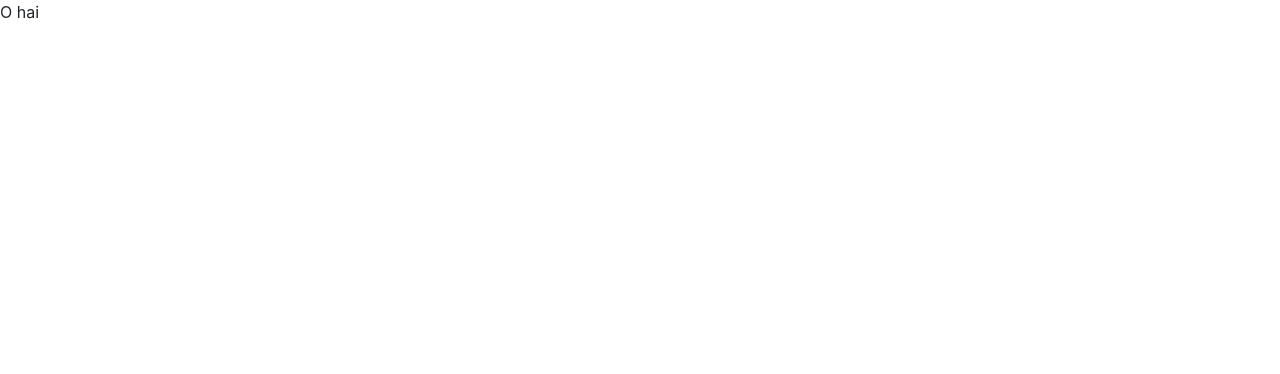
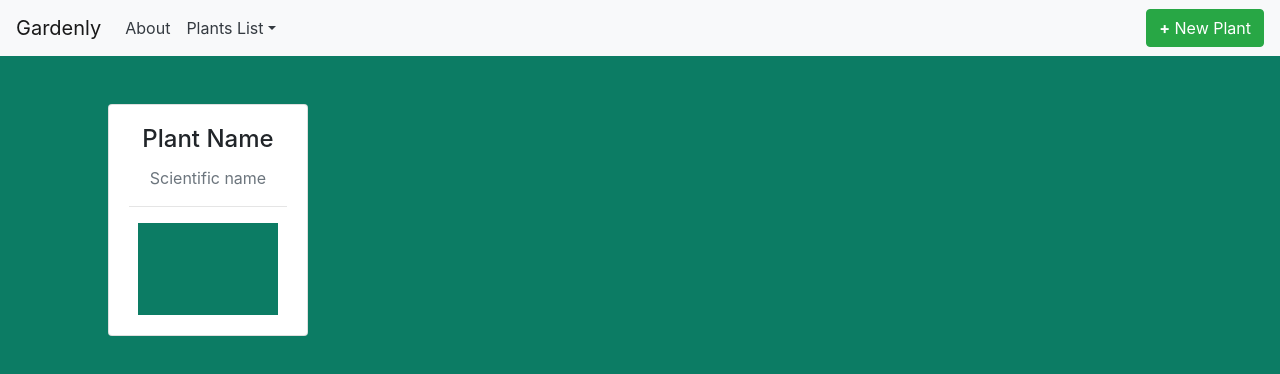
Before and after one commit to ScubaTim/garden-frontend, a React (Create React App) app: page / in a window 1280 px wide. Shown: the top 374 px of the page. Built offline with nearby package versions, Linux system fonts and the light colour scheme; no server answers.

Commit message:
basic UI, installed axios

```diff
--- a/package.json
+++ b/package.json
@@ -6,6 +6,7 @@
     "@testing-library/jest-dom": "^5.11.4",
     "@testing-library/react": "^11.1.0",
     "@testing-library/user-event": "^12.1.10",
+    "axios": "^0.21.1",
     "bootstrap": "^4.5.3",
     "react": "^17.0.1",
     "react-dom": "^17.0.1",
@@ -36,5 +37,6 @@
       "last 1 firefox version",
       "last 1 safari version"
     ]
-  }
+  },
+  "proxy": "http://localhost:3001"
 }
--- a/src/components/App/App.js
+++ b/src/components/App/App.js
@@ -1,15 +1,32 @@
-import React from 'react';
-import GardenView from '../gardenView/GardenView';
-import PlantView from '../plantview/PlantView';
-import UserLogin from '../userLogin/UserLogin';
+import React, { useState, useEffect } from 'react'
+import axios from 'axios'
+import { Container } from 'reactstrap'
+import Toolbar from '../toolbar/Toolbar'
+import GardenView from '../gardenView/GardenView'
+import UserLogin from '../userLogin/UserLogin'
 
 const App = () => {
+  const [loggedIn, setLoggedIn] = useState(true)
+  const [plantsData, setPlantsData] = useState([])
+
+  useEffect(() => {
+    axios
+      .get("/plants")
+      .then(response => {
+        setPlantsData(response)
+      })
+      .catch(err => console.log('error getting data', err))
+  })
+  console.log(plantsData)
+
   return (
-    <div className="App">
-      <header className="App-header">
-        O hai
-      </header>
-    </div>
+    <>
+      <Toolbar />
+      <Container className="App">
+        {loggedIn ? <GardenView /> : <UserLogin />}
+        {plantsData}
+      </Container>
+    </>
   );
 }
 
--- a/src/components/gardenView/GardenView.js
+++ b/src/components/gardenView/GardenView.js
@@ -1,5 +1,21 @@
-import React from 'react';
+import React, { useState } from 'react';
+import PlantView from '../plantview/PlantView'
+import PlantCard from '../plantCard/PlantCard'
+import { Container, Row, Col } from 'reactstrap';
 
-const GardenView = () => { }
+const GardenView = () => {
+    const [existingGarden, setExistingGarden] = useState(true)
+
+    return (
+        <Container>
+            <Row>
+                <Col>
+                    {existingGarden ? <PlantCard /> : <PlantView />}
+                </Col>
+            </Row>
+        </Container>
+    )
+
+}
 
 export default GardenView
--- /dev/null
+++ b/src/components/plantCard/PlantCard.js
@@ -0,0 +1,21 @@
+import React from 'react'
+import { Card, CardBody, CardTitle, CardText } from 'reactstrap';
+import image from '../../images/1.png'
+
+const PlantCard = (props) => {
+
+    return (
+        <Card className="text-center my-5 mx-2" style={{ width: "200px" }}>
+            <CardBody>
+                <CardTitle tag="h4">Plant Name</CardTitle>
+                <CardText className="text-muted">
+                    <span>Scientific name</span>
+                    <hr />
+                </CardText>
+                <img style={{ width: "140px" }} src={image} alt="placeholder" />
+            </CardBody>
+        </Card>
+    )
+}
+
+export default PlantCard
--- a/src/components/plantview/PlantView.js
+++ b/src/components/plantview/PlantView.js
@@ -1,5 +1,99 @@
 import React from 'react';
+import { Col, Button, Form, FormGroup, FormText, Label, Input, Card, CardBody, CardTitle } from 'reactstrap';
 
-const PlantView = () => { }
+
+const PlantView = () => (
+    <Card body className="mt-3 mb-5 p-5">
+        <CardBody className="pt-0">
+            <CardTitle className="text-center" tag="h3">Add Plant</CardTitle>
+            <hr className="mb-5" />
+            <Form>
+                <FormGroup row>
+                    <Label for="exampleEmail" sm={2}>Plant Name</Label>
+                    <Col sm={10}>
+                        <Input type="email" name="email" id="exampleEmail" placeholder="with a placeholder" />
+                    </Col>
+                </FormGroup>
+                <FormGroup row>
+                    <Label for="examplePassword" sm={2}>Scientific Name</Label>
+                    <Col sm={10}>
+                        <Input type="password" name="password" id="examplePassword" placeholder="password placeholder" />
+                    </Col>
+                </FormGroup>
+
+                <FormGroup row>
+                    <Label for="exampleText" sm={2}>Description</Label>
+                    <Col sm={10}>
+                        <Input type="textarea" name="text" id="exampleText" />
+                    </Col>
+                </FormGroup>
+                <FormGroup row>
+                    <Label for="exampleText" sm={2}>Optimal Soil</Label>
+                    <Col sm={10}>
+                        <Input type="text" name="text" id="exampleText" />
+                    </Col>
+                </FormGroup>
+                <FormGroup row>
+                    <Label for="exampleText" sm={2}>Optimal Watering</Label>
+                    <Col sm={10}>
+                        <Input type="text" name="text" id="exampleText" />
+                    </Col>
+                </FormGroup>
+                <FormGroup row>
+                    <Label for="exampleText" sm={2}>Month to Plant</Label>
+                    <Col sm={10}>
+                        <Input type="text" name="text" id="exampleText" />
+                    </Col>
+                </FormGroup>
+                <FormGroup row>
+                    <Label for="exampleText" sm={2}>Month Planted</Label>
+                    <Col sm={10}>
+                        <Input type="textarea" name="text" id="exampleText" />
+                    </Col>
+                </FormGroup>
+                <FormGroup row>
+                    <Label for="exampleText" sm={2}>Month to Harvest</Label>
+                    <Col sm={10}>
+                        <Input type="textarea" name="text" id="exampleText" />
+                    </Col>
+                </FormGroup>
+                <FormGroup row>
+                    <Label for="exampleSelect" sm={2}>Optimal Sunlight</Label>
+                    <Col sm={10}>
+                        <Input type="select" name="select" id="exampleSelect">
+                            <option>1</option>
+                            <option>2</option>
+                            <option>3</option>
+                            <option>4</option>
+                            <option>5</option>
+                        </Input>
+                    </Col>
+                </FormGroup>
+                <FormGroup row>
+                    <Label for="exampleSelect" sm={2}>Grown from seed?</Label>
+                    <Col sm={10}>
+                        <Input type="select" name="select" id="exampleSelect">
+                            <option>1</option>
+                            <option>2</option>
+                            <option>3</option>
+                            <option>4</option>
+                            <option>5</option>
+                        </Input>
+                    </Col>
+                </FormGroup>
+                <FormGroup row>
+                    <Label for="exampleFile" sm={2}>Image</Label>
+                    <Col sm={10}>
+                        <Input type="file" name="file" id="exampleFile" />
+                        <FormText color="muted">
+                            Please upload a plant image!
+                            </FormText>
+                    </Col>
+                </FormGroup>
+                <Button className="mt-5" block size="lg" color="success">Submit</Button>
+            </Form>
+        </CardBody>
+    </Card>
+)
 
 export default PlantView
--- /dev/null
+++ b/src/components/toolbar/Toolbar.js
@@ -0,0 +1,53 @@
+import React, { useState } from 'react';
+import {
+    Collapse,
+    Navbar,
+    NavbarToggler,
+    NavbarBrand,
+    Nav,
+    NavItem,
+    NavLink,
+    UncontrolledDropdown,
+    DropdownToggle,
+    DropdownMenu,
+    DropdownItem,
+    Button
+} from 'reactstrap';
+
+const Toolbar = () => {
+    const [isOpen, setIsOpen] = useState(false);
+
+    const toggle = () => setIsOpen(!isOpen);
+
+    return (
+        <div>
+            <Navbar color="light" light expand="md">
+                <NavbarBrand href="/">Gardenly</NavbarBrand>
+                <NavbarToggler onClick={toggle} />
+                <Collapse isOpen={isOpen} navbar>
+                    <Nav className="mr-auto" navbar>
+                        <NavItem>
+                            <NavLink className="text-dark" href="https://github.com/reactstrap/reactstrap">About</NavLink>
+                        </NavItem>
+                        <UncontrolledDropdown nav inNavbar>
+                            <DropdownToggle className="text-dark" nav caret>
+                                Plants List
+                            </DropdownToggle>
+                            <DropdownMenu right>
+                                <DropdownItem>
+                                    Plant 1
+                                </DropdownItem>
+                                <DropdownItem>
+                                    Plant 2
+                                </DropdownItem>
+                            </DropdownMenu>
+                        </UncontrolledDropdown>
+                    </Nav>
+                </Collapse>
+                <Button color="success" ><span className="font-weight-bold">+</span> New Plant</Button>
+            </Navbar>
+        </div>
+    );
+}
+
+export default Toolbar;
--- a/src/components/userLogin/UserLogin.js
+++ b/src/components/userLogin/UserLogin.js
@@ -1,5 +1,29 @@
 import React from 'react';
+import { Container, Card, CardBody, CardTitle, CardText, Button, Form, FormGroup, Label, Input } from 'reactstrap';
 
-const UserLogin = () => { }
+const UserLogin = (props) => {
+    return (
+        <Container style={{ height: "80vh" }} className="d-flex justify-content-center align-items-center">
+            <Card style={{ width: "310px" }}>
+                <CardBody>
+                    <CardTitle className="text-center" tag="h3">User Login</CardTitle>
+                    <hr />
+                    <CardText className="text-muted mb-4">Don't have an account? <a className="text-muted font-weight-bold" href="/">Sign Up</a> </CardText>
+                    <Form>
+                        <FormGroup>
+                            <Label for="userName">User Name:</Label>
+                            <Input type="text" name="userName" id="userName" placeholder="Enter your user name" />
+                        </FormGroup>
+                        <FormGroup>
+                            <Label for="examplePassword">Password:</Label>
+                            <Input type="password" name="password" id="password" placeholder="Enter your password" />
+                        </FormGroup>
+                        <Button className="mt-4" block color="success">Sign In</Button>
+                    </Form>
+                </CardBody>
+            </Card>
+        </Container>
+    );
+}
 
 export default UserLogin;
--- a/src/index.css
+++ b/src/index.css
@@ -1,8 +1,10 @@
+body, html {
+  height: 100%;
+}
+
 body {
   margin: 0;
-  font-family: -apple-system, BlinkMacSystemFont, 'Segoe UI', 'Roboto', 'Oxygen',
-    'Ubuntu', 'Cantarell', 'Fira Sans', 'Droid Sans', 'Helvetica Neue',
-    sans-serif;
   -webkit-font-smoothing: antialiased;
   -moz-osx-font-smoothing: grayscale;
+  background-color: #0c7c64;
 }
--- a/src/index.js
+++ b/src/index.js
@@ -5,8 +5,6 @@ import './index.css';
 import App from './components/App/App';
 
 ReactDOM.render(
-  <React.StrictMode>
-    <App />
-  </React.StrictMode>,
+  <App />,
   document.getElementById('root')
 );
```
Also changed, not shown: src/images/1.png (added), 1 other file (tests, documents, lock files or other folders).
